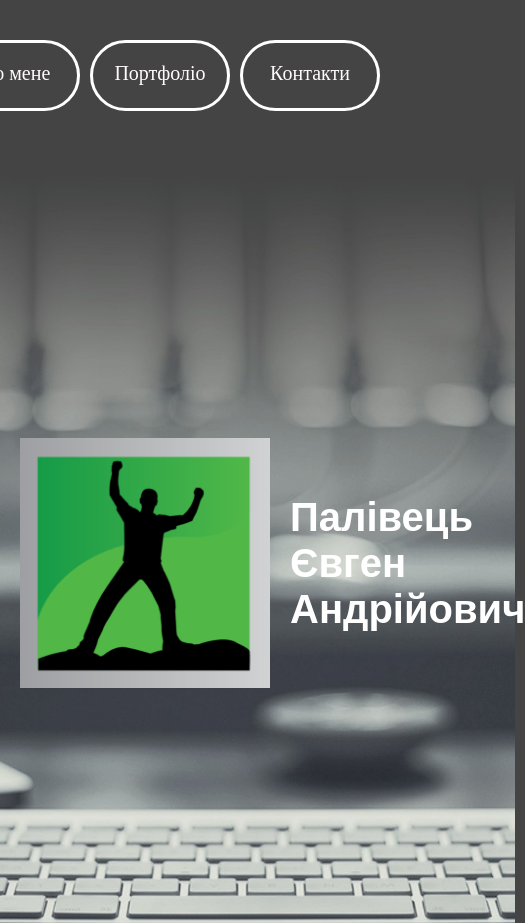
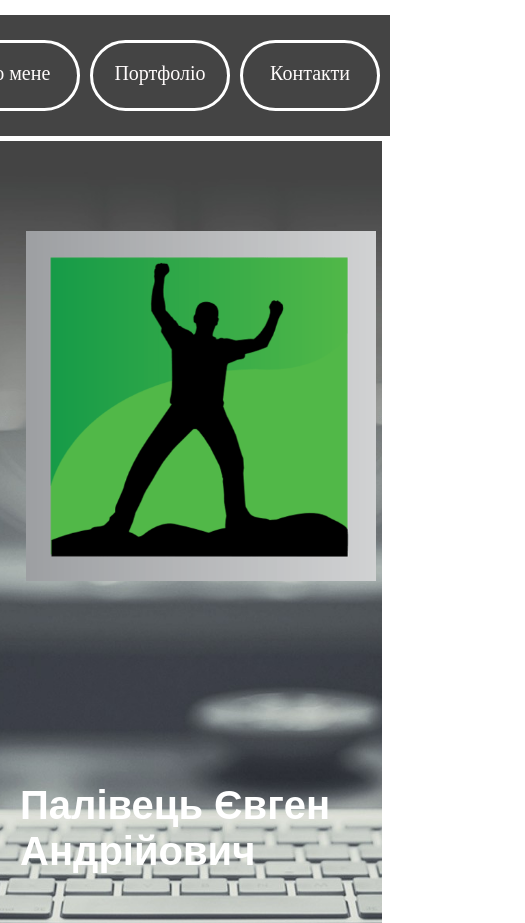
Before and after one commit to Jekkich87/ReposytoryJk87, a plain HTML site: page MyCVProject/CVMain.html in a window 390 px wide. Shown: the top 923 px of the page, 525 px wide, since content can reach past the window. Drawn offline with nearby package versions, Linux system fonts and the light colour scheme.

Commit message:
full grid adapt

```diff
--- a/MyCVProject/Styles/CVMain.css
+++ b/MyCVProject/Styles/CVMain.css
@@ -1,7 +1,7 @@
 html {
     font-family: "PT Sans Caption", sans-serif;
     font-size: 16px;
-    background-color: #444444;
+    /*background-color: #444444;*/  /*!!!!!!!!!!!!!!!!!!!  НЕ УДАЛЯТЬ  !!!!!!!!!!!!!!!!!!!!!!!!!!!!!!!!!!!!!!!*/
     /*line-height: 1.5;*/
     /*margin-top: -15px;*/
     /*height: 100vh;*/
@@ -95,7 +95,6 @@ html {
     justify-items: center;
     height: 100vh;
     width:98%;
-    display: flex;
     margin-top: 10px;
     /* width: 100%;*/
     /*margin-bottom: 0%;*/
@@ -139,7 +138,7 @@ html {
 
 /*------------------------------------------------ДОДЕЛАТЬ АДАПТИВНОСТЬ!!!!!!!!!!!!!!!!!!!!!---------------------------------*/
 
-@media (max-width:1000px) {
+@media (min-width:550px) and (max-width:1100px) {
 /*#body{
     display:grid;
     height: fit-content;
@@ -154,7 +153,67 @@ html {
     grid-template-rows: repeat(4 1fr);
 }
 
-#section{margin-top:5px;}
+#section{margin-top:5px;
+display: grid;
+grid-template-columns: 1, 100%;
+grid-template-rows: 2, 50%;
+align-items: center;
+justify-items: center;}
 
-.text{word-wrap: break-word;}
+#section .logo{
+    height: 500px;
+    width: 500px;
 }
+
+.text{word-wrap: break-word;
+width: auto;
+height: auto;
+/*justify-content: center;
+align-content:center;*/}
+
+.head {
+width: auto;
+justify-items: center;
+align-items: center;
+}
+}
+
+@media (min-width:360px) and (max-width:549px) {
+    /*#body{
+        display:grid;
+        height: fit-content;
+        grid-template-columns: 1fr;
+        grid-template-rows: repeat(6 100vh);
+        background-color: #444444;
+    }*/
+     #main{
+        display: grid;
+        /*grid-template-columns: 100%;*/
+        grid-template-columns: 1fr;
+        grid-template-rows: repeat(4 1fr);
+    }
+
+    #section{margin-top:5px;
+    display: grid;
+    grid-template-columns: 1, 100%;
+    grid-template-rows: 2, 50%;
+    align-items: center;
+    justify-items: center;}
+
+    #section .logo{
+        height: 350px;
+        width: 350px;
+    }
+
+    .text{word-wrap: break-word;
+    width: auto;
+    height: auto;
+    /*justify-content: center;
+    align-content:center;*/}
+
+    .head {
+    width: auto;
+    justify-items: center;
+    align-items: center;
+    }
+    }
```
